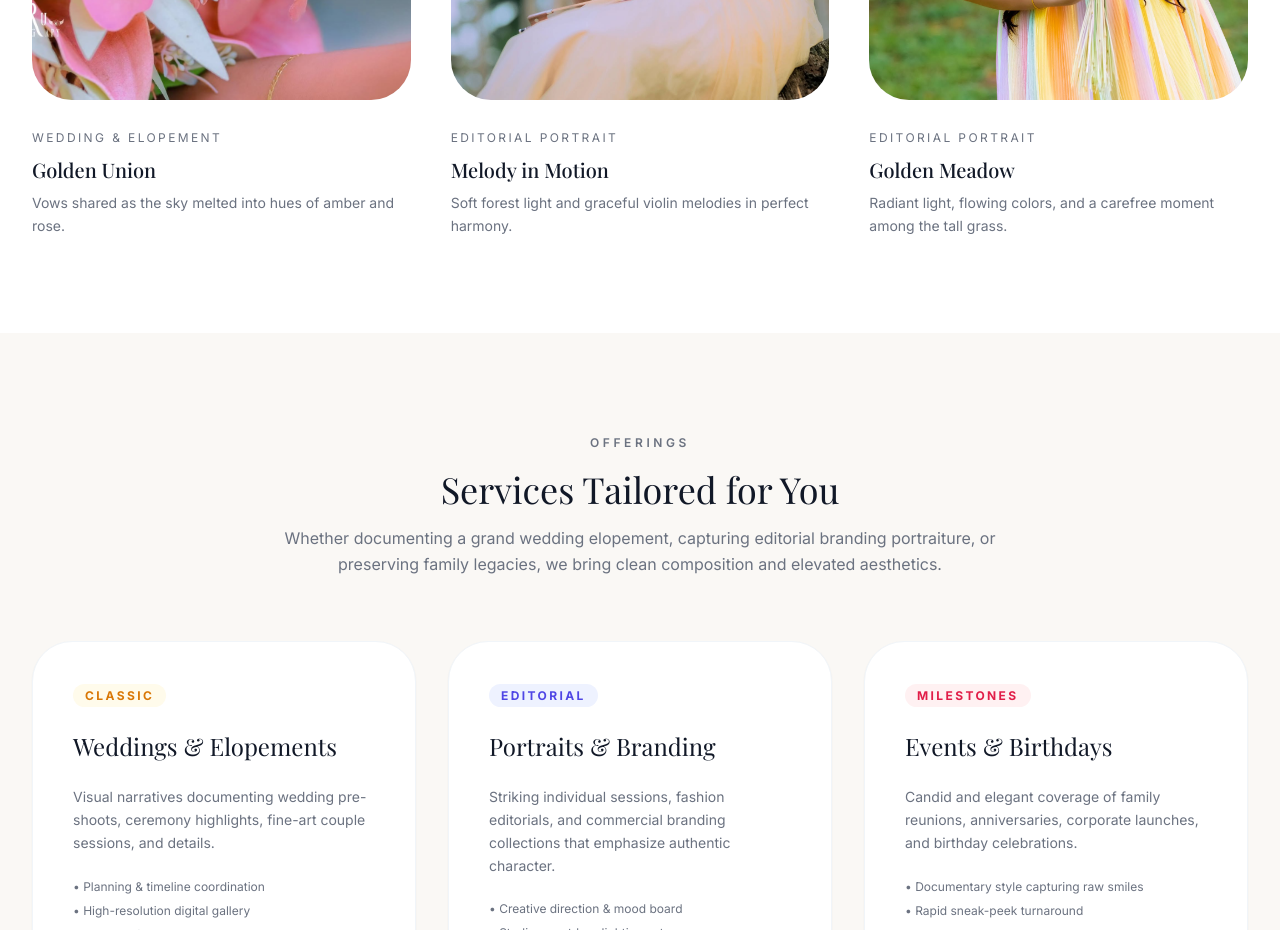
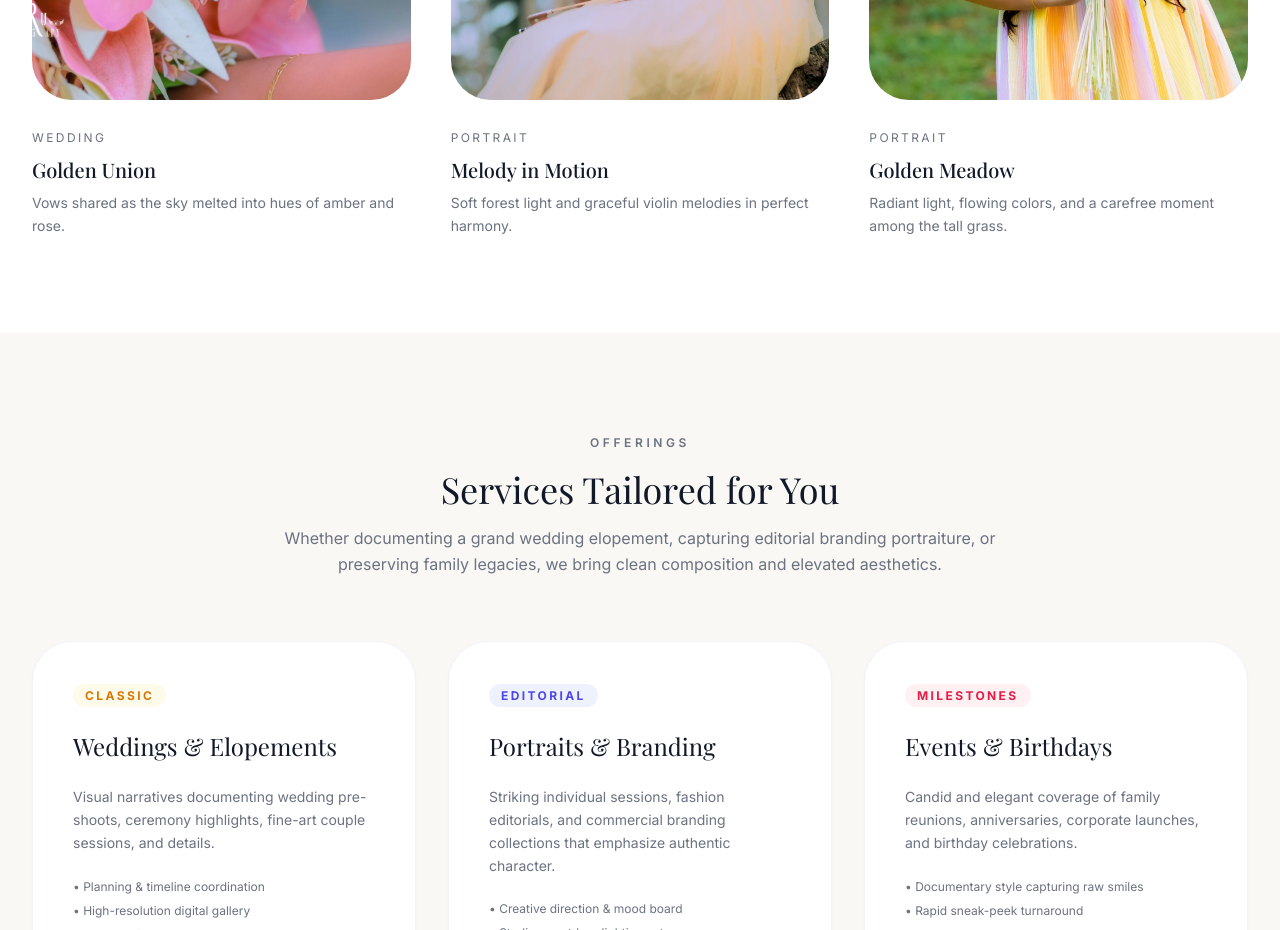
Before and after one commit to navieoncs/Tharu-Photography, a Next.js app: page / in a window 1280 px wide. Shown: the part 1920-2850 px from the top of the page. Built offline with nearby package versions, Linux system fonts and the light colour scheme; a web font is replaced by a local one.

Commit message:
feat: build project and implement initial page structures

```diff
--- a/app/page.tsx
+++ b/app/page.tsx
@@ -16,19 +16,19 @@ export default function Home() {
   const featuredWorks = [
     {
       title: 'Golden Union',
-      category: 'Wedding & Elopement',
+      category: 'Wedding',
       image: '/images/wedding2.jpg',
       description: 'Vows shared as the sky melted into hues of amber and rose.'
     },
     {
       title: 'Melody in Motion',
-      category: 'Editorial Portrait',
+      category: 'Portrait',
       image: '/images/portrait1.jpg',
       description: 'Soft forest light and graceful violin melodies in perfect harmony.'
     },
     {
       title: 'Golden Meadow',
-      category: 'Editorial Portrait',
+      category: 'Portrait',
       image: '/images/portrait2.jpg',
       description: 'Radiant light, flowing colors, and a carefree moment among the tall grass.'
     }
--- a/app/portfolio/page.tsx
+++ b/app/portfolio/page.tsx
@@ -22,129 +22,129 @@ interface Photo {
 const photos: Photo[] = [
   {
     id: 1,
-    title: 'Birthday',
-    category: 'Portfolio',
+    title: 'First Year Joy',
+    category: 'Birthday',
     image: '/images/birthday1.jpg',
-    description: ''
+    description: 'Celebrating a beautiful milestone with family.'
   },
   {
     id: 2,
-    title: 'Birthday',
-    category: 'Portfolio',
+    title: 'Golden Celebration',
+    category: 'Birthday',
     image: '/images/birthday2.jpg',
-    description: ''
+    description: 'A magnificent evening for a 50th birthday gala.'
   },
   {
     id: 3,
-    title: 'Birthday',
-    category: 'Portfolio',
+    title: 'Surprise Party Moments',
+    category: 'Birthday',
     image: '/images/birthday3.jpg',
-    description: ''
+    description: 'Capturing genuine reactions and heartfelt laughs.'
   },
   {
     id: 4,
-    title: 'Birthday',
-    category: 'Portfolio',
+    title: 'Sweet Sixteen',
+    category: 'Birthday',
     image: '/images/birthday4.jpg',
-    description: ''
+    description: 'A glamorous and fun-filled afternoon for the birthday girl.'
   },
   {
     id: 7,
-    title: 'Event',
-    category: 'Portfolio',
+    title: 'Corporate Gala',
+    category: 'Event',
     image: '/images/event2.jpg',
-    description: ''
+    description: 'An elegant evening of networking and celebration.'
   },
   {
     id: 8,
-    title: 'Event',
-    category: 'Portfolio',
+    title: 'Charity Ball',
+    category: 'Event',
     image: '/images/event3.jpg',
-    description: ''
+    description: 'Documenting the speeches and candid interactions.'
   },
   {
     id: 9,
-    title: 'Portrait',
-    category: 'Portfolio',
+    title: 'Melody in Motion',
+    category: 'Portrait',
     image: '/images/portrait1.jpg',
-    description: ''
+    description: 'Soft forest light and graceful violin melodies.'
   },
   {
     id: 10,
-    title: 'Portrait',
-    category: 'Portfolio',
+    title: 'Golden Meadow',
+    category: 'Portrait',
     image: '/images/portrait2.jpg',
-    description: ''
+    description: 'Radiant light, flowing colors in tall grass.'
   },
   {
     id: 11,
-    title: 'Portrait',
-    category: 'Portfolio',
+    title: 'Urban Edge',
+    category: 'Portrait',
     image: '/images/portrait3.jpg',
-    description: ''
+    description: 'A sharp, modern look against the city skyline.'
   },
   {
     id: 12,
-    title: 'Portrait',
-    category: 'Portfolio',
+    title: 'Classic Headshot',
+    category: 'Portrait',
     image: '/images/portrait4.jpg',
-    description: ''
+    description: 'Professional and clean studio lighting.'
   },
   {
     id: 13,
-    title: 'Portrait',
-    category: 'Portfolio',
+    title: 'Creative Soul',
+    category: 'Portrait',
     image: '/images/portrait5.jpg',
-    description: ''
+    description: "Artistic lighting highlighting the subject's passion."
   },
   {
     id: 14,
-    title: 'Portrait',
-    category: 'Portfolio',
+    title: 'Autumn Stroll',
+    category: 'Portrait',
     image: '/images/portrait6.jpg',
-    description: ''
+    description: 'Warm tones and cozy vibes in the park.'
   },
   {
     id: 15,
-    title: 'Portrait',
-    category: 'Portfolio',
+    title: 'Vintage Glamour',
+    category: 'Portrait',
     image: '/images/portrait7.jpg',
-    description: ''
+    description: 'A timeless, classic Hollywood style portrait.'
   },
   {
     id: 16,
-    title: 'Portrait',
-    category: 'Portfolio',
+    title: 'Gallery Exhibition Layout',
+    category: 'Portrait',
     image: '/images/portrait8.jpg',
-    description: ''
+    description: 'A showcase of fine art and elegance.'
   },
   {
     id: 17,
-    title: 'Vehicle',
-    category: 'Portfolio',
+    title: 'Classic Muscle',
+    category: 'Vehicle',
     image: '/images/vehicle1.jpg',
-    description: ''
+    description: 'A restored vintage beauty catching the evening sun.'
   },
   {
     id: 18,
-    title: 'Vehicle',
-    category: 'Portfolio',
+    title: 'Modern Speed',
+    category: 'Vehicle',
     image: '/images/vehicle2.jpg',
-    description: ''
+    description: 'Sleek lines and aerodynamic design in motion.'
   },
   {
     id: 19,
-    title: 'Wedding',
-    category: 'Portfolio',
+    title: 'Premium Gilded Portrait',
+    category: 'Wedding',
     image: '/images/wedding1.jpg',
-    description: ''
+    description: 'The bride and groom in a classic embrace.'
   },
   {
     id: 20,
-    title: 'Wedding',
-    category: 'Portfolio',
+    title: 'Golden Union',
+    category: 'Wedding',
     image: '/images/wedding2.jpg',
-    description: ''
+    description: 'Vows shared as the sky melted into hues of amber.'
   }
 ];
 
```
Also changed, not shown: 1 other file (tests, documents, lock files or other folders).
